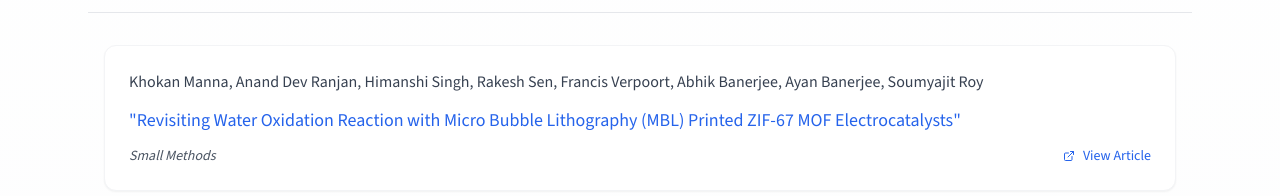
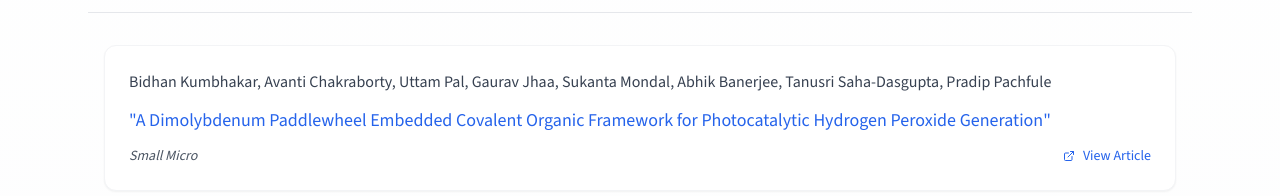
Before and after one commit to amalmmfs/eesl, a Next.js app: page /publications in a window 1280 px wide. Shown: the part 604-800 px from the top of the page. Built offline with nearby package versions, Linux system fonts and the light colour scheme.

Commit message:
Update publications.ts

```diff
--- a/src/app/data/publications.ts
+++ b/src/app/data/publications.ts
@@ -18,6 +18,25 @@ export const processPublications = (
 };
 
 export const publications: Publication[] = [
+  {
+    id: 53,
+    title:
+      "A Dimolybdenum Paddlewheel Embedded Covalent Organic Framework for Photocatalytic Hydrogen Peroxide Generation",
+    authors: [
+    "Bidhan Kumbhakar",
+    "Avanti Chakraborty",
+    "Uttam Pal",
+    "Gaurav Jhaa",
+    "Sukanta Mondal",
+    "Abhik Banerjee",
+    "Tanusri Saha-Dasgupta",
+    "Pradip Pachfule"
+    ],
+    journal: "Small Micro",
+    year: 2025,
+    publicationLink:
+      "https://onlinelibrary.wiley.com/doi/abs/10.1002/smll.202501823",
+  },
   {
     id: 52,
     title:
```
